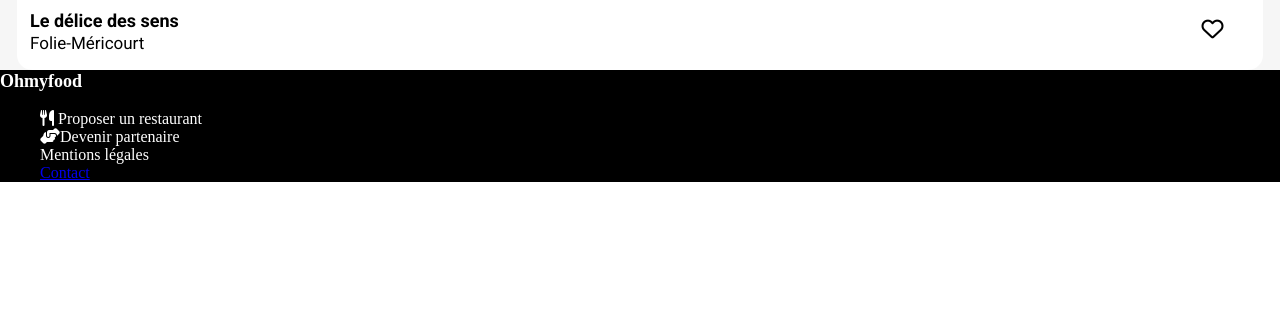
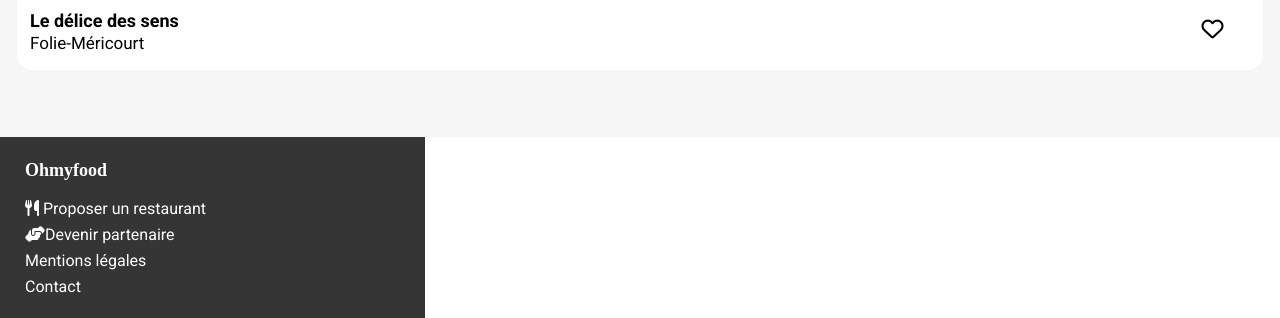
Before and after one commit to JamesRchrdsn/Ohmyfoodp4, a website: page index.html in a window 1280 px wide. Shown: the part 1889-2207 px from the top of the page. Before the commit the page ends 2087 px from the top, so only its background shows below. Drawn offline with Linux system fonts and the light colour scheme; a web font is replaced by a local one.

Commit message:
pasencoredanimation

```diff
--- a/sass/footer.scss
+++ b/sass/footer.scss
@@ -1,13 +1,29 @@
 footer{
-    background-color: $title;
+    background-color: $grey1;
+    display: flex;
+    width: 23.4375em;
+    padding: 1.375em 1.5625em;
+    flex-direction: column;
+    align-items: flex-start;
+    gap: 1em;
     h3{
-        color:$backgroundwhite;
         font-family: $text2;
+        color: $backgroundwhite;
     }
     ul{
+        display: flex;
+        flex-direction: column;
+        padding-left: 0;
+        margin: 0;
+        gap: 0.4375em;
         li{
             color: $backgroundwhite;
             list-style: none;
+            font-family: $text1;
+            a{
+                text-decoration: none;
+                color: $backgroundwhite;
+            }
         }
     }
 }
--- a/sass/main.scss
+++ b/sass/main.scss
@@ -150,6 +150,7 @@ h3{
 
 .restaurant{
     grid-column: 2/3;
+    padding-bottom: 4.18em;
 }
 
 .restaurant ::before{
```
Also changed, not shown: css/style.css, 1 other file.
